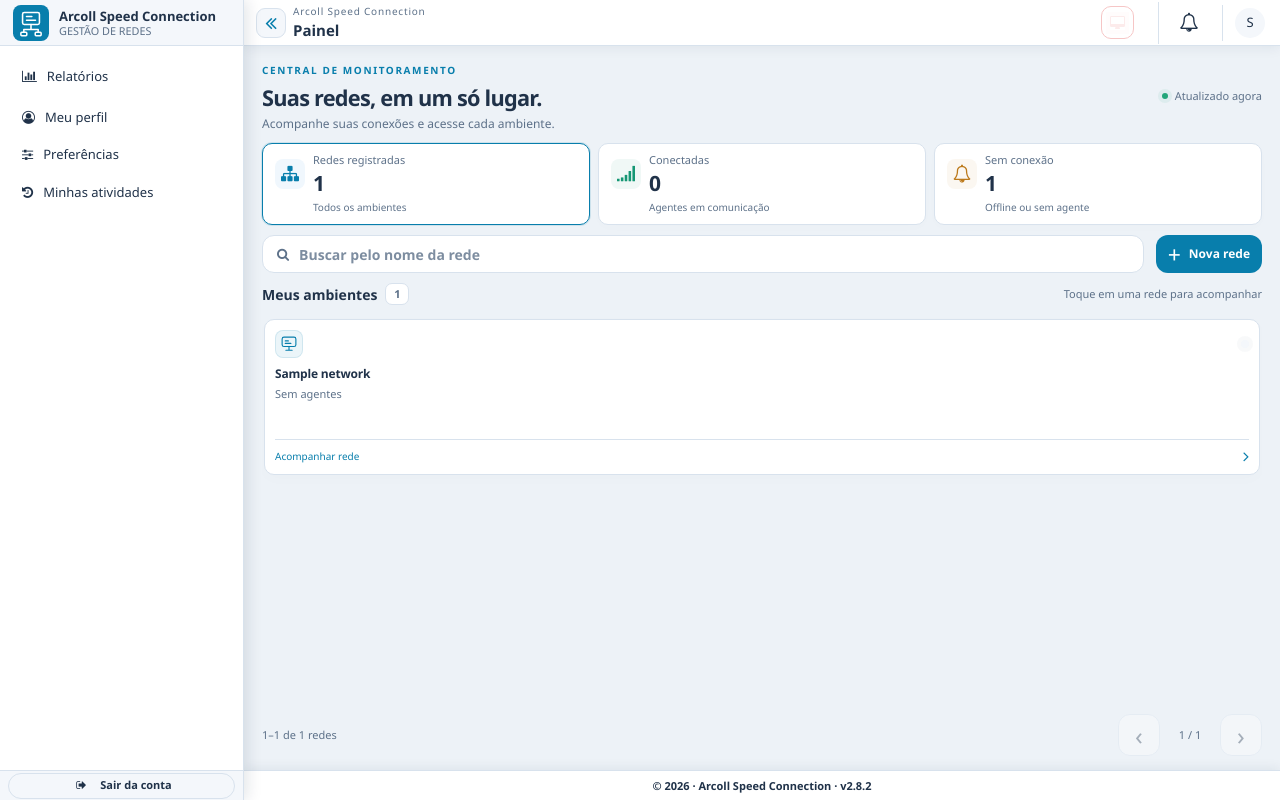
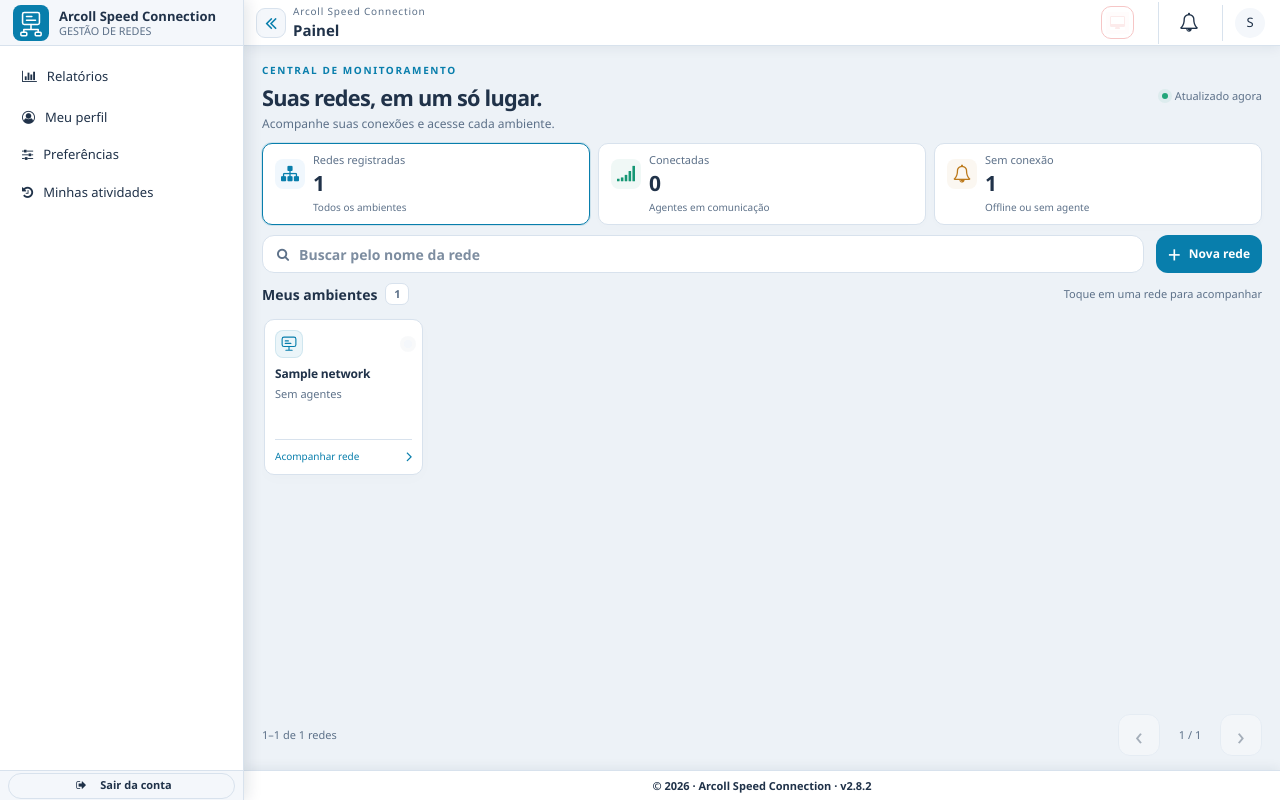
Before and after one commit to marcosliraxx/GesTIX, a PHP site: page /pages/painel.php in a window 1280 px wide. Run offline with PHP 8.4, Linux system fonts and the light colour scheme; the visitor is signed in with stand-in values (Sample User, id 1); tables that the repository leaves empty hold one stand-in row (values such as "Sample post"); some libraries are stand-ins or nearby versions.

Commit message:
Keep sparse panel grids compact instead of stretching cards

```diff
--- a/pages/painel.php
+++ b/pages/painel.php
@@ -909,7 +909,7 @@ if(new URLSearchParams(location.search).get('nova_rede')==='1')open();
     grid.dataset.compact = String(availableHeight < 150);
     const minCardWidth = window.innerWidth <= 860 ? 124 : 152;
     const minCardHeight = short ? 82 : 132;
-    const columns = Math.max(1, Math.min(Math.floor((width + gap) / (minCardWidth + gap)), matching.length || 1));
+    const columns = Math.max(1, Math.floor((width + gap) / (minCardWidth + gap)));
     const rows = Math.max(1, Math.floor((availableHeight + gap) / (minCardHeight + gap)));
     capacity = columns * rows;
     const pages = Math.max(1, Math.ceil(matching.length / capacity));
```
Also changed, not shown: tests/panel_mobile.cjs (+3 -0 lines).
